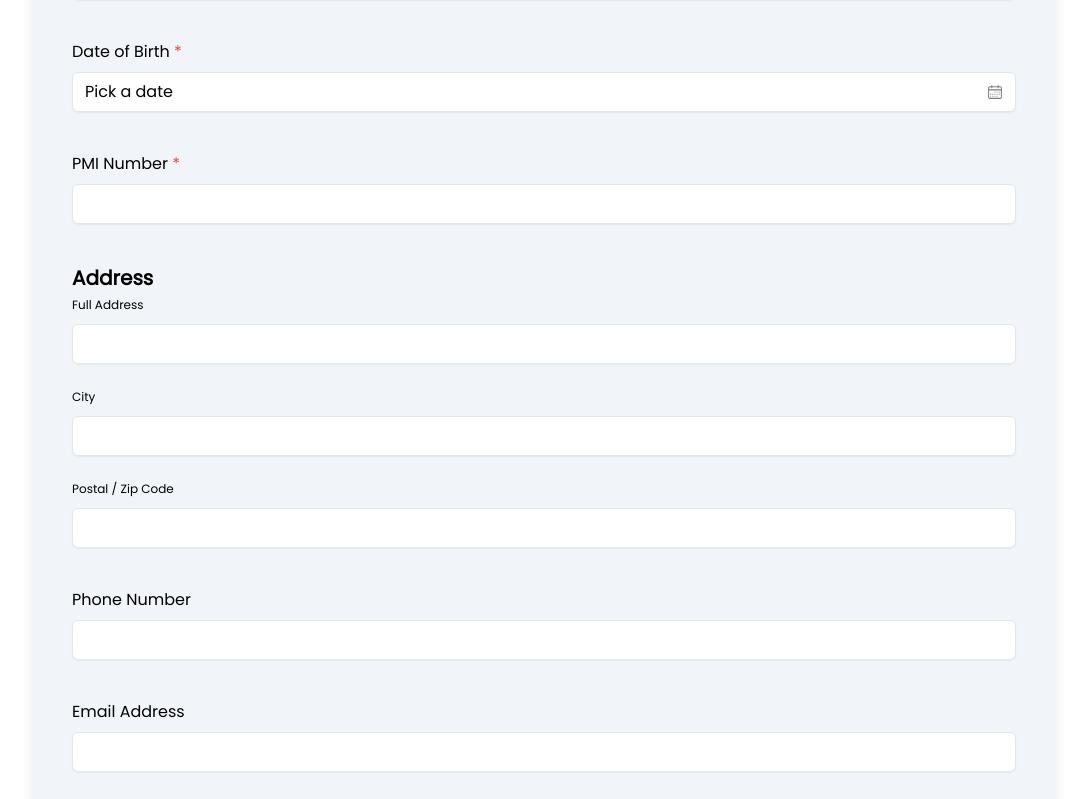
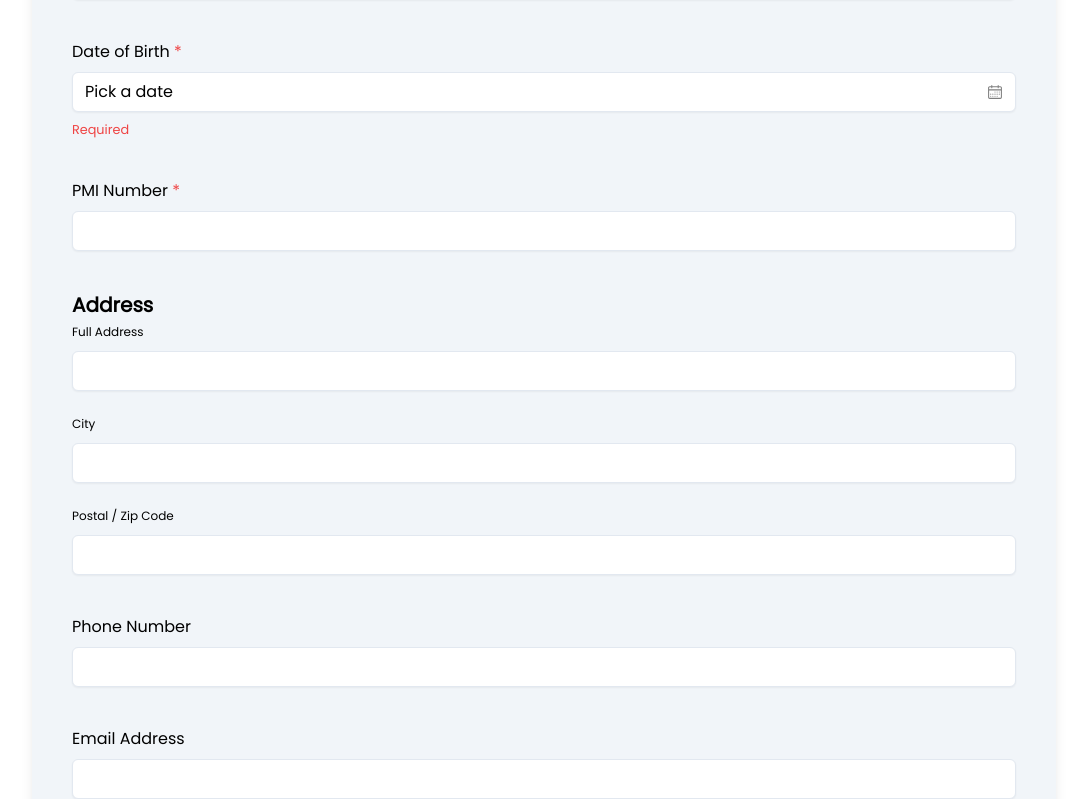
Before and after one commit to openingsmn/mccp-listing, a Next.js app: page /listing/202/contact in a window 1280 px wide. Shown: the part 1019-1818 px from the top of the page, without its empty margins (96-1183 px from the left). Built offline with nearby package versions, Linux system fonts and the light colour scheme; no server answers; a web font is replaced by a local one.

Commit message:
Update form.tsx

```diff
--- a/src/components/ui/form.tsx
+++ b/src/components/ui/form.tsx
@@ -176,7 +176,6 @@ const FormMessage = React.forwardRef<
 });
 FormMessage.displayName = "FormMessage";
 
-
 type FormCalendarProps = {
   value?: Date;
   onChange?: (value?: Date) => void;
@@ -184,6 +183,12 @@ type FormCalendarProps = {
 
 const FormCalendar = ({ value, onChange }: FormCalendarProps) => {
   const [open, setOpen] = React.useState(false);
+  const [date, setDate] = React.useState(value);
+
+  React.useEffect(() => {
+    onChange?.(date);
+  }, [date, onChange]);
+
   return (
     <Popover open={open} onOpenChange={setOpen}>
       <PopoverTrigger asChild>
```
